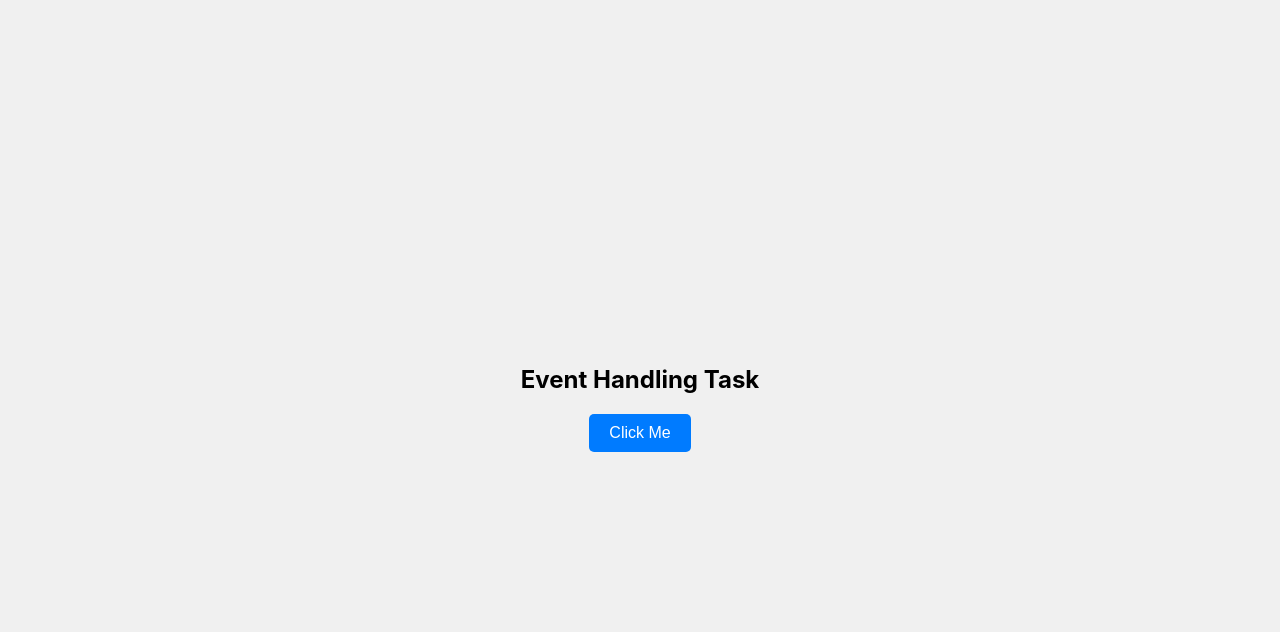
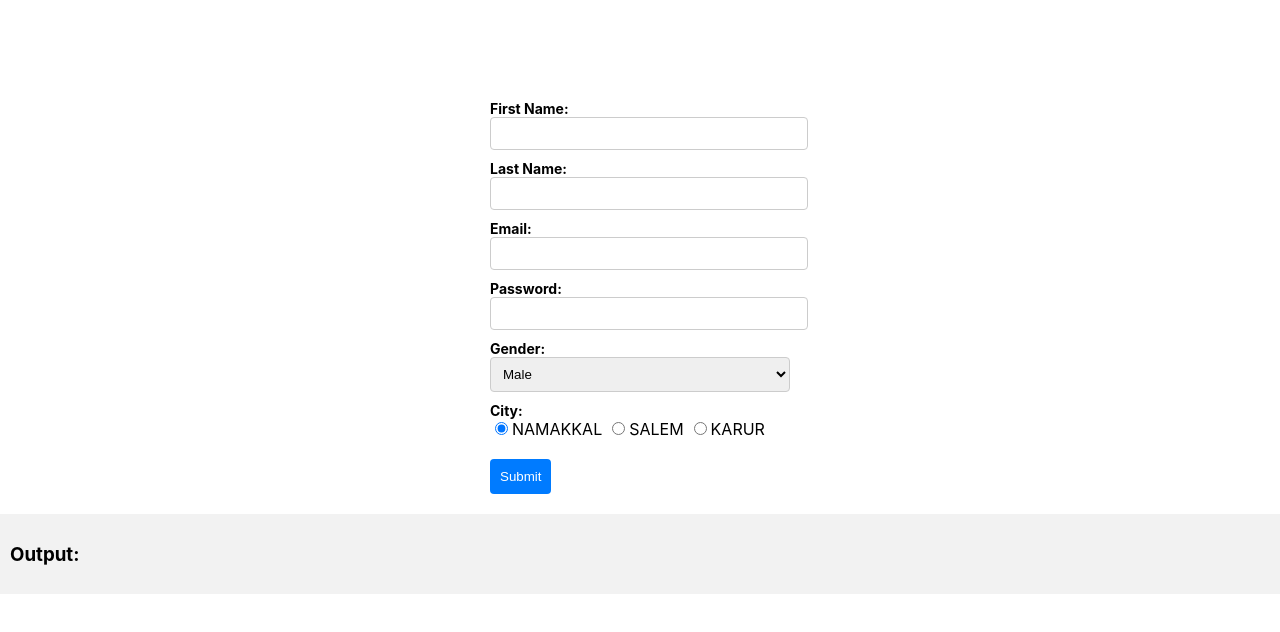
Before and after one commit to Boopalyash/reactjs, a React (Create React App) app: page / in a window 1280 px wide. Shown: the top 632 px of the page. Built offline with nearby package versions, Linux system fonts and the light colour scheme.

Commit message:
new eventhanlinginput

```diff
--- a/package.json
+++ b/package.json
@@ -3,6 +3,9 @@
   "version": "0.1.0",
   "private": true,
   "dependencies": {
+    "@emotion/react": "^11.11.1",
+    "@emotion/styled": "^11.11.0",
+    "@mui/material": "^5.14.2",
     "@testing-library/jest-dom": "^5.17.0",
     "@testing-library/react": "^13.4.0",
     "@testing-library/user-event": "^13.5.0",
--- a/src/App.js
+++ b/src/App.js
@@ -1,13 +1,15 @@
 import React from "react";
 import "./App.css";
+import EventHandlingInput from "./EventHandlingInput";
 // import Calculator from "./Calculator";
-import EventHandling from "./EvenHandling";
+// import EventHandling from "./EvenHandling";
 
 const App = () => {
   return (
     <div>
       {/* <Calculator /> */}
-      <EventHandling />
+      {/* <EventHandling /> */}
+      <EventHandlingInput />
     </div>
   );
 };
--- /dev/null
+++ b/src/EventHandlingInput.js
@@ -0,0 +1,187 @@
+import React, { useState } from "react";
+
+const EventHandlingInput = () => {
+  const [formData, setFormData] = useState({
+    firstName: "",
+    lastName: "",
+    email: "",
+    password: "",
+    gender: "male",
+    city: "namakkal",
+  });
+
+  const [consoleOutput, setConsoleOutput] = useState([]);
+
+  const handleChange = (event) => {
+    const { name, value } = event.target;
+    setFormData((previousFormData) => ({
+      ...previousFormData,
+      [name]: value,
+    }));
+  };
+
+  const handleSubmit = (event) => {
+    event.preventDefault();
+    const newOutput = [...consoleOutput, JSON.stringify(formData)];
+    setConsoleOutput(newOutput);
+  };
+
+  return (
+    <div>
+      <form onSubmit={handleSubmit} style={styles.form}>
+        <div style={styles.formGroup}>
+          <label style={styles.label}>
+            First Name:
+            <input
+              type="text"
+              name="firstName"
+              value={formData.firstName}
+              onChange={handleChange}
+              style={styles.input}
+              required
+            />
+          </label>
+        </div>
+        <div style={styles.formGroup}>
+          <label style={styles.label}>
+            Last Name:
+            <input
+              type="text"
+              name="lastName"
+              value={formData.lastName}
+              onChange={handleChange}
+              style={styles.input}
+              required
+            />
+          </label>
+        </div>
+        <div style={styles.formGroup}>
+          <label style={styles.label}>
+            Email:
+            <input
+              type="email"
+              name="email"
+              value={formData.email}
+              onChange={handleChange}
+              style={styles.input}
+              required
+            />
+          </label>
+        </div>
+        <div style={styles.formGroup}>
+          <label style={styles.label}>
+            Password:
+            <input
+              type="password"
+              name="password"
+              value={formData.password}
+              onChange={handleChange}
+              style={styles.input}
+              required
+            />
+          </label>
+        </div>
+        <div style={styles.formGroup}>
+          <label style={styles.label}>
+            Gender:
+            <select
+              name="gender"
+              value={formData.gender}
+              onChange={handleChange}
+              style={styles.input}
+            >
+              <option value="male">Male</option>
+              <option value="female">Female</option>
+              <option value="other">Other</option>
+            </select>
+          </label>
+        </div>
+        <div style={styles.formGroup}>
+          <label style={styles.label}>City:</label>
+          <div>
+            <label>
+              <input
+                type="radio"
+                name="city"
+                value="namakkal"
+                checked={formData.city === "namakkal"}
+                onChange={handleChange}
+                style={{ marginRight: "4px" }}
+              />
+              NAMAKKAL
+            </label>
+            <label>
+              <input
+                type="radio"
+                name="city"
+                value="salem"
+                checked={formData.city === "salem"}
+                onChange={handleChange}
+                style={{ marginRight: "4px", marginLeft: "10px" }}
+              />
+              SALEM
+            </label>
+            <label>
+              <input
+                type="radio"
+                name="city"
+                value="karur"
+                checked={formData.city === "karur"}
+                onChange={handleChange}
+                style={{ marginRight: "4px", marginLeft: "10px" }}
+              />
+              KARUR
+            </label>
+          </div>
+        </div>
+        <button type="submit" style={styles.button}>
+          Submit
+        </button>
+      </form>
+      <div style={styles.console}>
+        <h3> Output:</h3>
+        {consoleOutput.map((output, index) => (
+          <p key={index}>{output}</p>
+        ))}
+      </div>
+    </div>
+  );
+};
+
+const styles = {
+  form: {
+    maxWidth: "300px",
+    margin: "0 auto",
+    marginTop: "100px",
+  },
+  formGroup: {
+    marginBottom: "10px",
+  },
+  label: {
+    fontSize: "14px",
+    fontWeight: "bold",
+    display: "block",
+  },
+  input: {
+    padding: "8px",
+    border: "1px solid #ccc",
+    borderRadius: "4px",
+    width: "100%",
+  },
+  button: {
+    marginTop: "10px",
+    padding: "10px",
+    backgroundColor: "#007bff",
+    color: "#fff",
+    border: "none",
+    borderRadius: "4px",
+    cursor: "pointer",
+  },
+  console: {
+    marginTop: "20px",
+    padding: "10px",
+    backgroundColor: "#f2f2f2",
+  },
+};
+
+export default EventHandlingInput;
```
Also changed, not shown: 1 other file (tests, documents, lock files or other folders).
